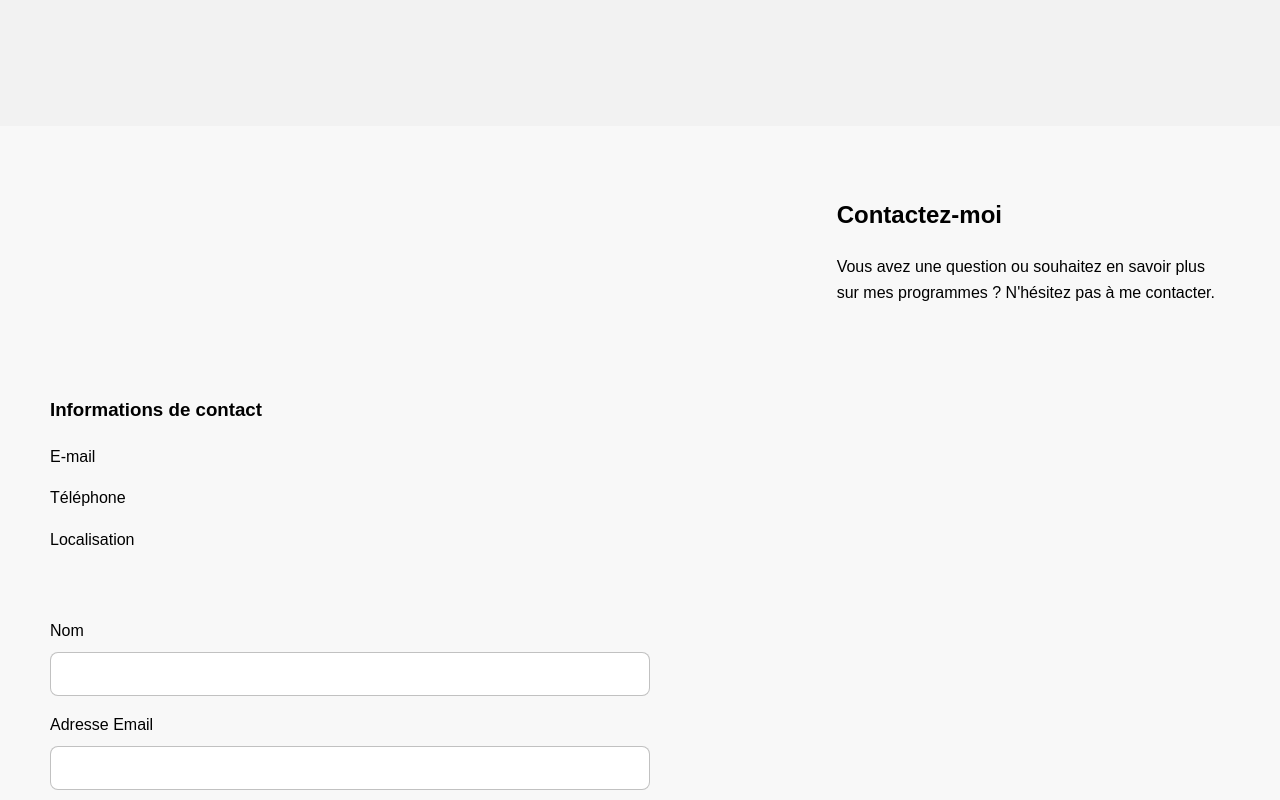
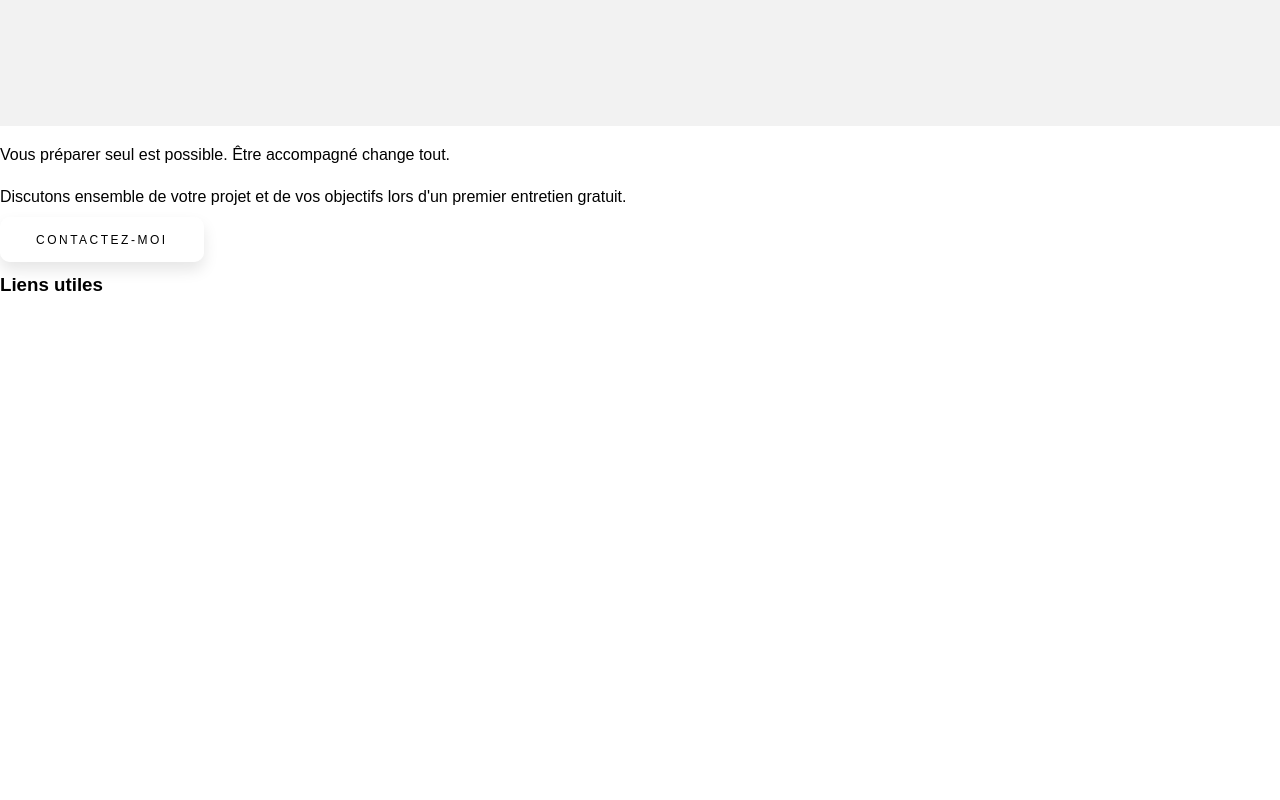
Before and after one commit to PierreSarciat/accompagnement-professionnel, a React (Vite) app: page / in a window 1280 px wide. Shown: the part 3240-4040 px from the top of the page. After the commit the page ends 3558 px from the top, so only its background shows below. Built offline with nearby package versions, Linux system fonts and the light colour scheme.

Commit message:
routage page contact

```diff
--- a/package.json
+++ b/package.json
@@ -16,6 +16,7 @@
   },
   "dependencies": {
     "react": "^19.2.3",
-    "react-dom": "^19.2.3"
+    "react-dom": "^19.2.3",
+    "react-router-dom": "^7.13.0"
   }
 }
--- a/src/App.jsx
+++ b/src/App.jsx
@@ -1,11 +1,11 @@
 import React from 'react';
-import Navbar from "./components/navbar/navbar.jsx";
+import Navbar from "@components/navbar/navbar.jsx";
 import Hero from "./sections/hero/hero.jsx";
 import Programs from "./sections/programs/programs.jsx";
 import Benefits from "./sections/benefits/benefits.jsx";
 import About from "./sections/about/about.jsx";
-import Contact from "./sections/contact/contact.jsx";
-import Footer from "./components/footer/footer.jsx";
+import ContactLink from './sections/contactlink/ContactLink.jsx';
+import Footer from "@components/footer/footer.jsx";
 
 function App() {
     return (
@@ -16,9 +16,8 @@ function App() {
                 <Programs />
                 <Benefits />
                 <About />
-                <Contact />
+                <ContactLink />
             </div>
-
             <Footer />
         </>
     );
--- a/src/main.jsx
+++ b/src/main.jsx
@@ -1,10 +1,17 @@
-import React from "react";
-import ReactDOM from "react-dom/client";
-import App from "./App";
-import "./styles/global.scss";
+import React from 'react';
+import ReactDOM from 'react-dom/client';
+import { BrowserRouter as Router, Routes, Route } from 'react-router-dom';
+import App from './App';
+import Contact from '@section/contact/contact.jsx';
+import "@styles/global.scss";
 
 ReactDOM.createRoot(document.getElementById("root")).render(
   <React.StrictMode>
-    <App />
+    <Router>
+      <Routes>
+        <Route path="/" element={<App />} />
+        <Route path="/contact" element={<Contact />} />
+      </Routes>
+    </Router>
   </React.StrictMode>
 );
--- /dev/null
+++ b/src/sections/contactlink/ContactLink.jsx
@@ -0,0 +1,18 @@
+import React from 'react';
+import Button from "@components/button/button.jsx";
+import { Link } from 'react-router-dom';
+
+const ContactLink = () => {
+    return (
+        <div className=''>
+            <p>Vous préparer seul est possible.
+                Être accompagné change tout.</p>
+
+            <p>Discutons ensemble de votre projet et de vos objectifs lors d'un premier entretien gratuit.</p>
+            <Link to="/contact"><Button text="Contactez-moi" href="" /></Link>
+        </div>
+
+    );
+};
+
+export default ContactLink;
--- a/vite.config.js
+++ b/vite.config.js
@@ -10,6 +10,7 @@ export default defineConfig({
       '@images': fileURLToPath(new URL('./src/assets/images', import.meta.url)),
       '@components': fileURLToPath(new URL('./src/components', import.meta.url)),
       '@styles':fileURLToPath(new URL('./src/styles', import.meta.url)),
+      '@section':fileURLToPath(new URL('./src/sections', import.meta.url)),
     },
   },
 });
```
Also changed, not shown: 1 other file (tests, documents, lock files or other folders).
